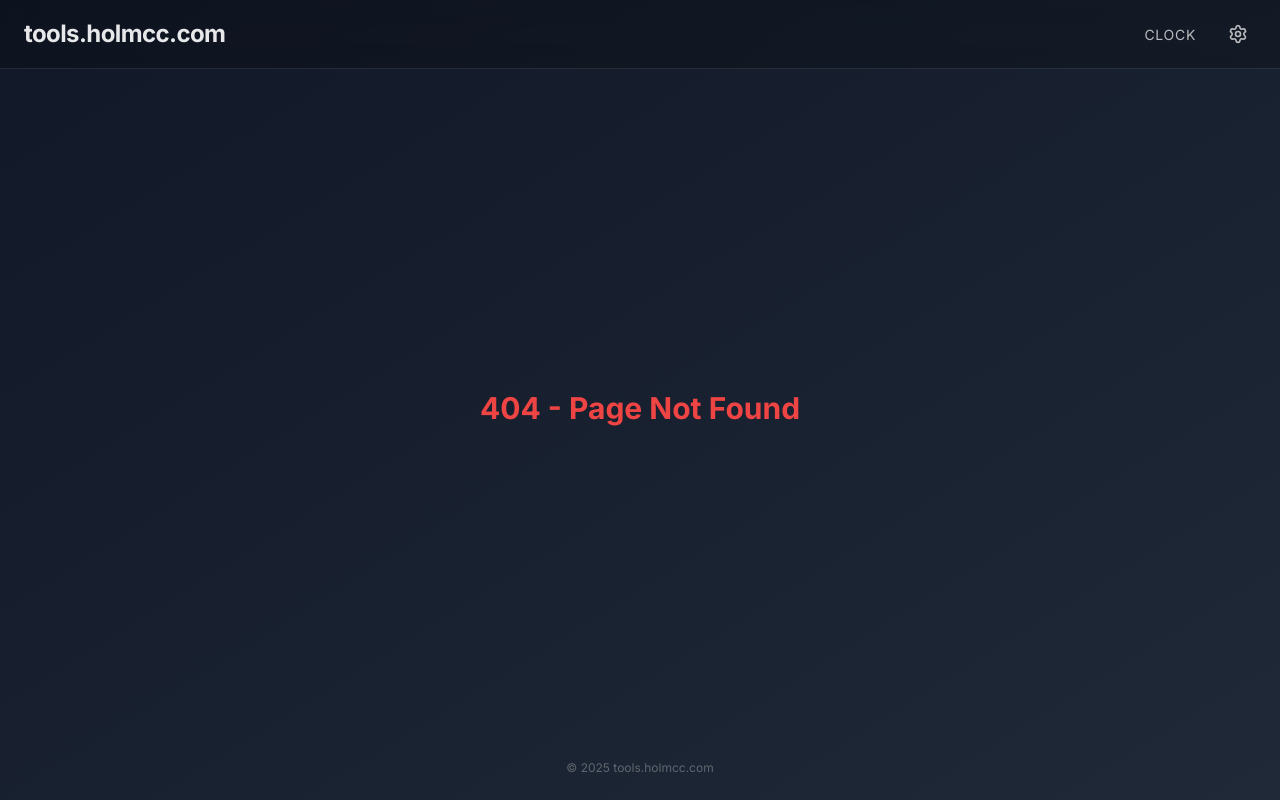
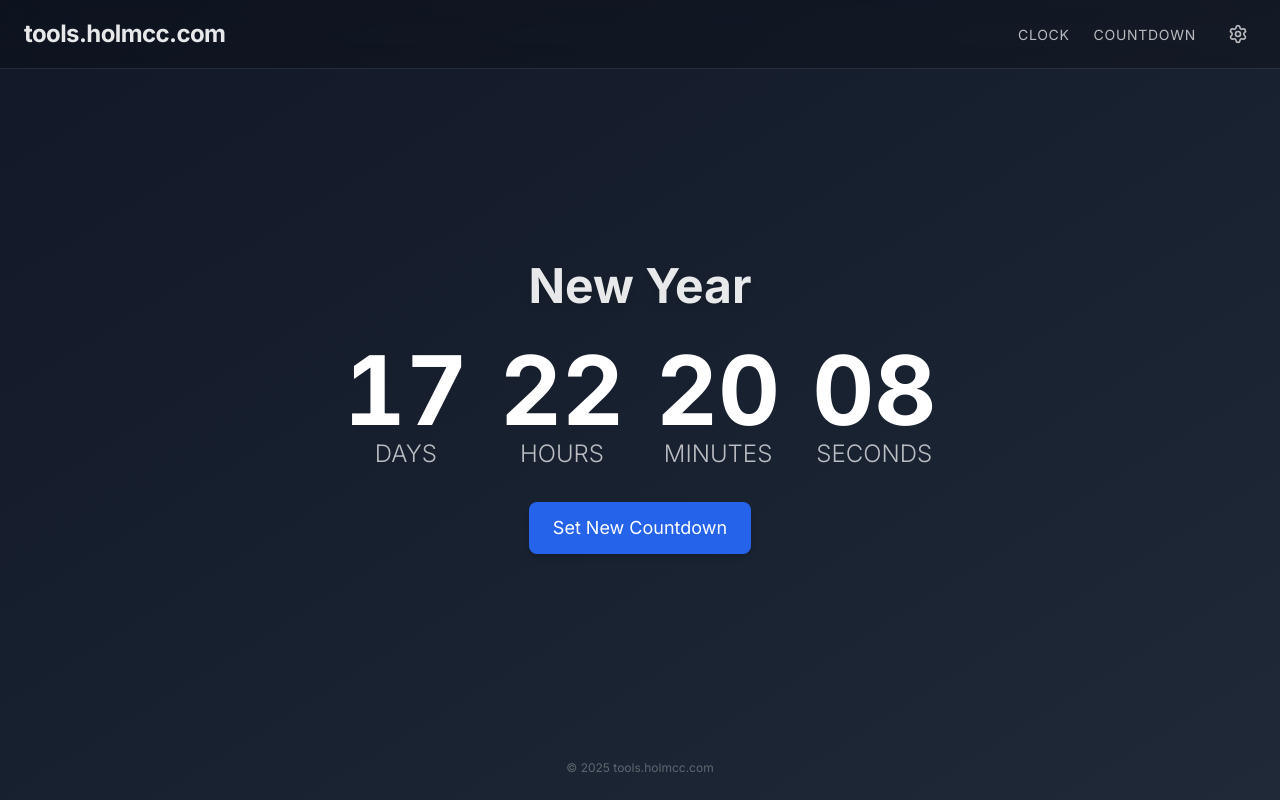
Before and after one commit to ken-holm/online-tools, a React (Vite) app: page /countdown in a window 1280 px wide. Before the commit this address had no page. Built offline with nearby package versions, Linux system fonts and the light colour scheme.

Commit message:
feat: Implement Countdown Timer tool
- Created src/components/tools/Countdown.jsx with countdown logic, UI, and localStorage persistence for target date and event title.
- Added /countdown route to src/App.jsx.
- Added navigation link for Countdown tool to src/components/Layout.jsx.

```diff
--- a/src/App.jsx
+++ b/src/App.jsx
@@ -1,6 +1,7 @@
 import { BrowserRouter, Routes, Route } from 'react-router-dom';
 import Layout from './components/Layout';
 import Clock from './components/tools/Clock';
+import Countdown from './components/tools/Countdown'; // Import the new Countdown component
 
 const NotFound = () => (
   <div className="text-center text-red-500 text-3xl font-bold">404 - Page Not Found</div>
@@ -18,6 +19,7 @@ function App() {
             </div>
           } />
           <Route path="clock" element={<Clock />} />
+          <Route path="countdown" element={<Countdown />} /> {/* New Countdown Route */}
           {/* Future tools will have their routes here */}
           <Route path="*" element={<NotFound />} />
         </Route>
--- a/src/components/Layout.jsx
+++ b/src/components/Layout.jsx
@@ -19,6 +19,11 @@ const Layout = () => {
             <li>
               <Link to="/clock" className="text-white/70 hover:text-white transition-colors text-sm font-medium uppercase tracking-wider">
                 Clock
+              </Link>
+            </li>
+            <li>
+              <Link to="/countdown" className="text-white/70 hover:text-white transition-colors text-sm font-medium uppercase tracking-wider">
+                Countdown
               </Link>
             </li>
             {/* Future tools will go here */}
--- /dev/null
+++ b/src/components/tools/Countdown.jsx
@@ -0,0 +1,166 @@
+import React, { useState, useEffect } from 'react';
+import { useTheme } from '../../context/ThemeContext'; // For font classes
+
+const Countdown = () => {
+  const { theme } = useTheme();
+  const [targetDate, setTargetDate] = useState(() => {
+    // Load target date from localStorage or set a default (e.g., next New Year)
+    const savedDate = localStorage.getItem('countdownTargetDate');
+    if (savedDate) {
+      return new Date(savedDate);
+    }
+    const now = new Date();
+    const defaultDate = new Date(now.getFullYear() + 1, 0, 1); // Next Jan 1st
+    return defaultDate;
+  });
+  const [timeLeft, setTimeLeft] = useState({});
+  const [eventTitle, setEventTitle] = useState(() => {
+    const savedTitle = localStorage.getItem('countdownEventTitle');
+    return savedTitle || 'New Year';
+  });
+  const [isEditing, setIsEditing] = useState(false);
+  const [inputDate, setInputDate] = useState('');
+  const [inputTime, setInputTime] = useState('');
+  const [inputTitle, setInputTitle] = useState('');
+
+  const calculateTimeLeft = () => {
+    const difference = +targetDate - +new Date();
+    let timeLeft = {};
+
+    if (difference > 0) {
+      timeLeft = {
+        days: Math.floor(difference / (1000 * 60 * 60 * 24)),
+        hours: Math.floor((difference / (1000 * 60 * 60)) % 24),
+        minutes: Math.floor((difference / 1000 / 60) % 60),
+        seconds: Math.floor((difference / 1000) % 60),
+      };
+    }
+    return timeLeft;
+  };
+
+  useEffect(() => {
+    const timer = setTimeout(() => {
+      setTimeLeft(calculateTimeLeft());
+    }, 1000);
+
+    localStorage.setItem('countdownTargetDate', targetDate.toISOString());
+    localStorage.setItem('countdownEventTitle', eventTitle);
+
+    return () => clearTimeout(timer);
+  });
+
+  const handleSetTarget = () => {
+    const newTarget = new Date(`${inputDate}T${inputTime}`);
+    if (!isNaN(newTarget.getTime())) {
+      setTargetDate(newTarget);
+      setEventTitle(inputTitle || 'Custom Event');
+      setIsEditing(false);
+    } else {
+      alert('Please enter a valid date and time.');
+    }
+  };
+
+  const timerComponents = [];
+  Object.keys(timeLeft).forEach((interval) => {
+    if (!timeLeft[interval]) {
+      return;
+    }
+    timerComponents.push(
+      <span key={interval} className="flex flex-col items-center mx-2 md:mx-4">
+        <span className="text-6xl md:text-8xl font-bold tabular-nums text-white">
+          {timeLeft[interval] < 10 ? '0' + timeLeft[interval] : timeLeft[interval]}
+        </span>
+        <span className="text-lg md:text-2xl font-light text-white/70 uppercase">
+          {interval}
+        </span>
+      </span>
+    );
+  });
+
+  return (
+    <div className={`flex flex-col items-center justify-center min-h-full p-4 ${theme.font}`}>
+      <h2 className="text-3xl md:text-5xl font-semibold text-white/90 mb-8 drop-shadow-md text-center">
+        {eventTitle}
+      </h2>
+
+      {timerComponents.length ? (
+        <div className="flex justify-center mb-8 flex-wrap">
+          {timerComponents}
+        </div>
+      ) : (
+        <h2 className="text-4xl md:text-6xl font-bold text-green-400 mb-8">Event Has Arrived!</h2>
+      )}
+
+      {!isEditing && (
+        <button
+          onClick={() => {
+            setIsEditing(true);
+            const yyyy = targetDate.getFullYear();
+            const mm = String(targetDate.getMonth() + 1).padStart(2, '0');
+            const dd = String(targetDate.getDate()).padStart(2, '0');
+            const hh = String(targetDate.getHours()).padStart(2, '0');
+            const min = String(targetDate.getMinutes()).padStart(2, '0');
+            setInputDate(`${yyyy}-${mm}-${dd}`);
+            setInputTime(`${hh}:${min}`);
+            setInputTitle(eventTitle);
+          }}
+          className="px-6 py-3 bg-blue-600 hover:bg-blue-700 rounded-lg shadow-md text-lg font-medium text-white transition-colors"
+        >
+          Set New Countdown
+        </button>
+      )}
+
+      {isEditing && (
+        <div className="bg-gray-800 p-6 rounded-lg shadow-xl border border-gray-700 max-w-md w-full">
+          <div className="mb-4">
+            <label htmlFor="inputTitle" className="block text-white/70 text-sm font-medium mb-1">Event Title</label>
+            <input
+              type="text"
+              id="inputTitle"
+              value={inputTitle}
+              onChange={(e) => setInputTitle(e.target.value)}
+              className="w-full p-2 rounded bg-gray-700 border border-gray-600 text-white placeholder-gray-400 focus:outline-none focus:border-blue-500"
+              placeholder="e.g., My Birthday"
+            />
+          </div>
+          <div className="mb-4">
+            <label htmlFor="inputDate" className="block text-white/70 text-sm font-medium mb-1">Target Date</label>
+            <input
+              type="date"
+              id="inputDate"
+              value={inputDate}
+              onChange={(e) => setInputDate(e.target.value)}
+              className="w-full p-2 rounded bg-gray-700 border border-gray-600 text-white focus:outline-none focus:border-blue-500"
+            />
+          </div>
+          <div className="mb-6">
+            <label htmlFor="inputTime" className="block text-white/70 text-sm font-medium mb-1">Target Time</label>
+            <input
+              type="time"
+              id="inputTime"
+              value={inputTime}
+              onChange={(e) => setInputTime(e.target.value)}
+              className="w-full p-2 rounded bg-gray-700 border border-gray-600 text-white focus:outline-none focus:border-blue-500"
+            />
+          </div>
+          <div className="flex justify-end space-x-3">
+            <button
+              onClick={() => setIsEditing(false)}
+              className="px-4 py-2 bg-gray-600 hover:bg-gray-700 rounded-lg text-white font-medium transition-colors"
+            >
+              Cancel
+            </button>
+            <button
+              onClick={handleSetTarget}
+              className="px-4 py-2 bg-green-600 hover:bg-green-700 rounded-lg text-white font-medium transition-colors"
+            >
+              Save Countdown
+            </button>
+          </div>
+        </div>
+      )}
+    </div>
+  );
+};
+
+export default Countdown;
```
